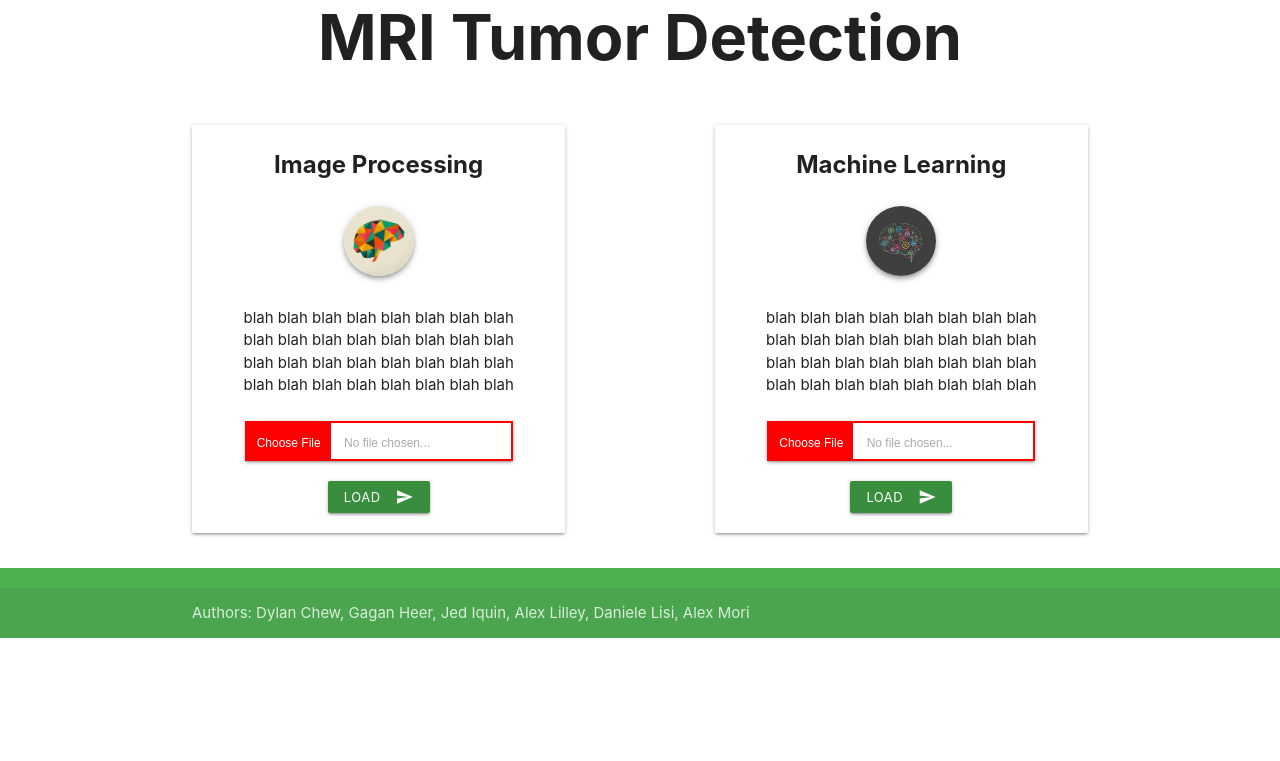
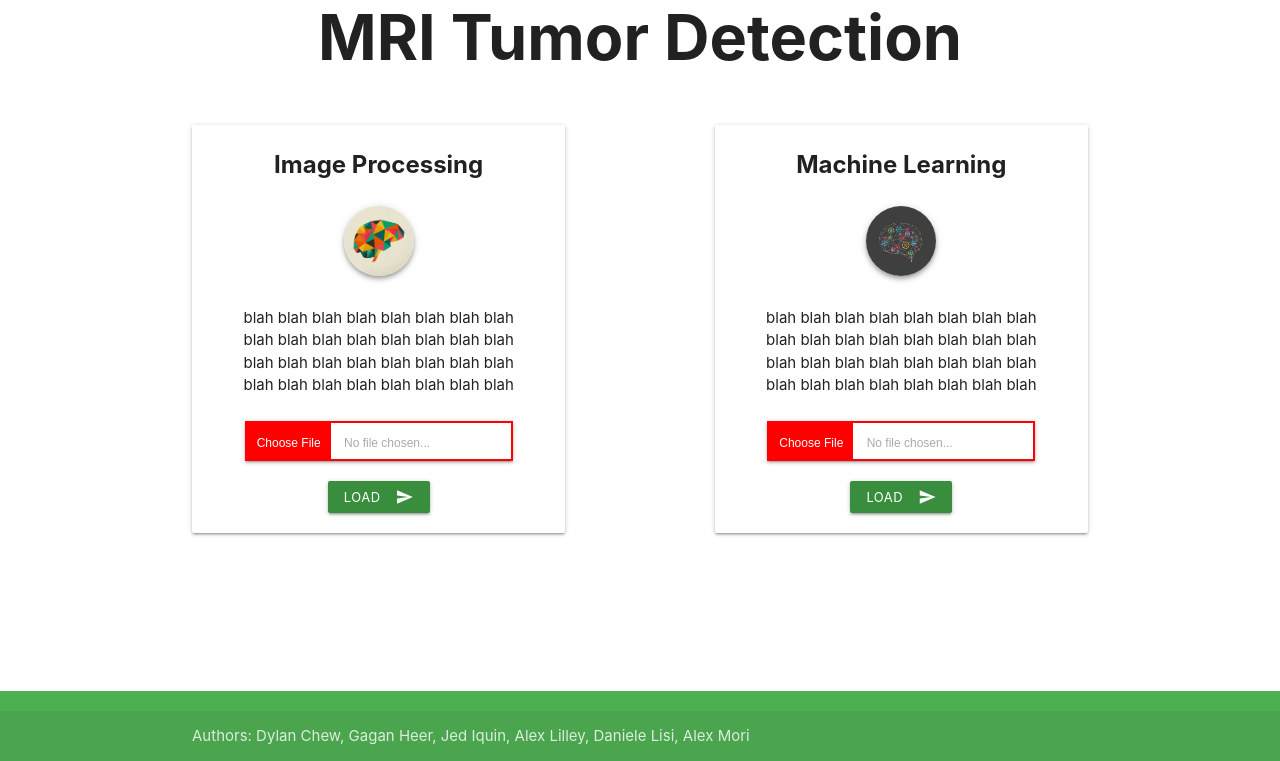
Before and after one commit to danielelisi/mri-python-processing, a Flask app: page / in a window 1280 px wide. Shown: the part 39-800 px from the top of the page. Run offline with Flask 2, Linux system fonts and the light colour scheme; some libraries are stand-ins or nearby versions.

Commit message:
Fixed stuff

```diff
--- a/server/templates/landing.html
+++ b/server/templates/landing.html
@@ -16,11 +16,19 @@
     <style>
         body {
             margin: 0;
+            padding-bottom: 50px;
         }
 
         input[type=button] {
             color: white;
             font-weight: bold;
+        }
+
+        footer {
+            position: fixed;
+            bottom: 0;
+            width: 100%;
+            z-index: 10000000000000;
         }
 
         h1, form {
```
